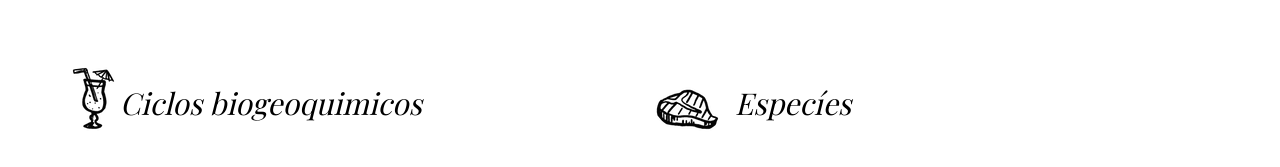
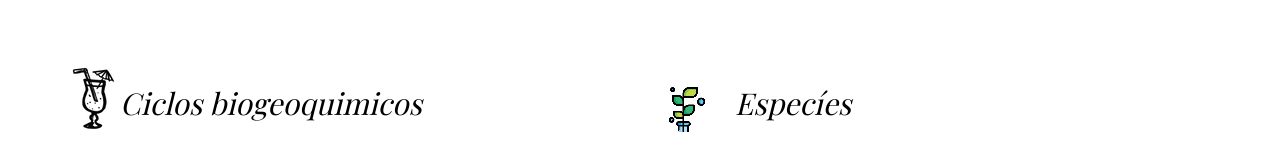
Before and after one commit to marialiciamz/PI-Biologia, a plain HTML site: page index.html in a window 1280 px wide. Shown: the part 3230-3397 px from the top of the page. Drawn offline with nearby package versions, Linux system fonts and the light colour scheme; files whose address does not match are found by name; a web font is replaced by a local one.

Commit message:
adicionando icone1 redimensionado

```diff
--- a/css/style.css
+++ b/css/style.css
@@ -809,7 +809,7 @@ p {
   padding-left: 80px;
 }
 #fh5co-menus .fh5co-food-menu h2.fh5co-dishes:before {
-  background: url(../images/0302-steak.png) no-repeat;
+  background: url(../images/icone3\ \(1\).png) no-repeat;
   content: "";
   position: absolute;
   top: 0;
```
Also changed, not shown: images/icone1 (1).png (added).
